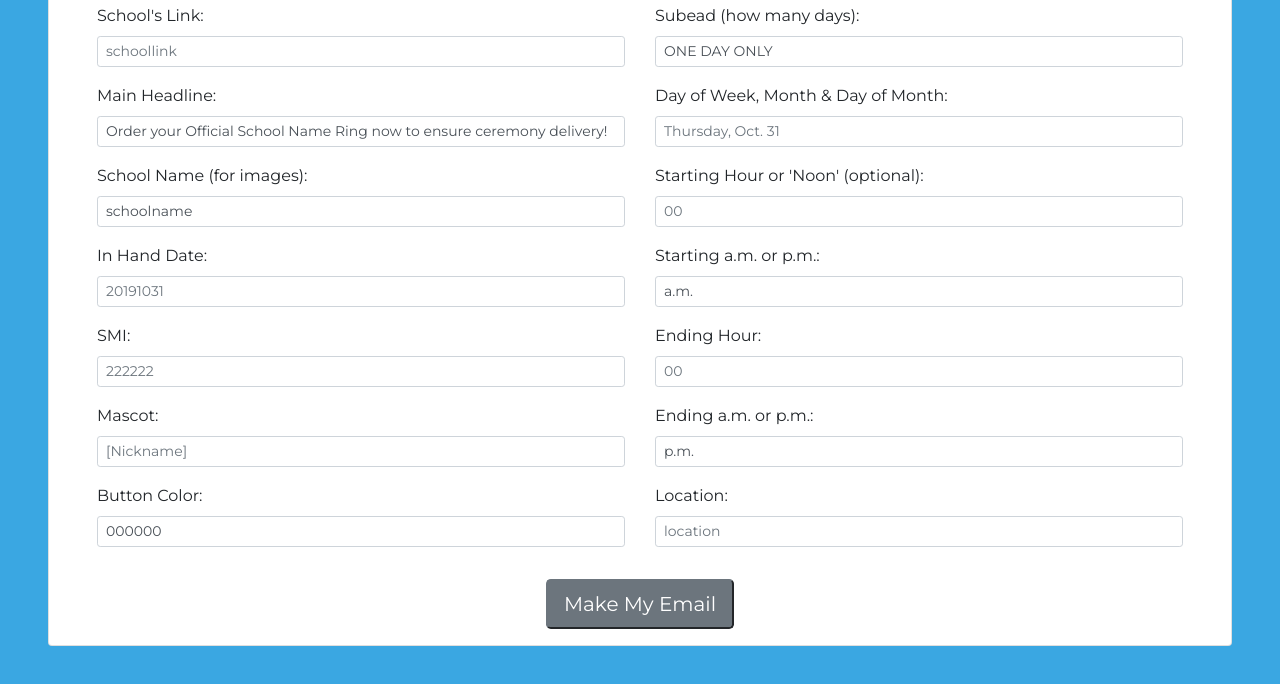
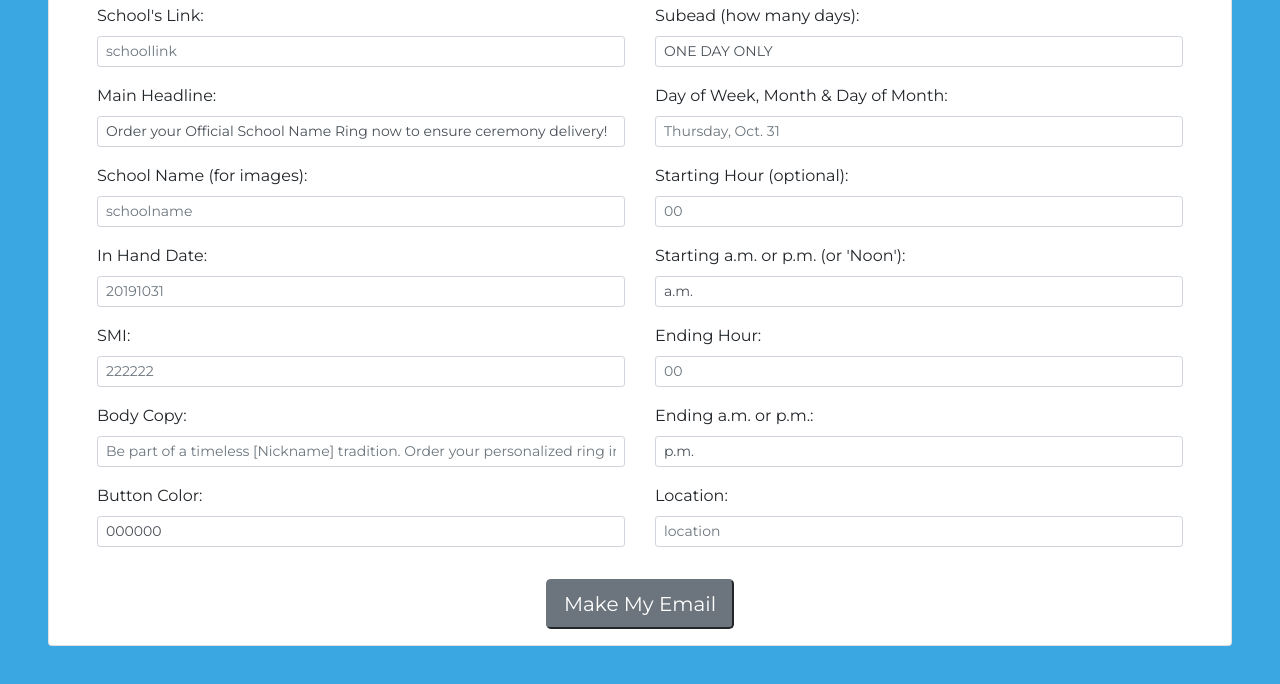
Before and after one commit to thewly/string-replace, a website: page public/form.html in a window 1280 px wide. Shown: the part 136-820 px from the top of the page. Drawn offline with nearby package versions, Linux system fonts and the light colour scheme.

Commit message:
expanded an imput field

```diff
--- a/app.js
+++ b/app.js
@@ -60,7 +60,7 @@ app.get('/replace', (req, res) => {
     result = result.replace('Order your Official School Name Ring now to ensure ceremony delivery!', req.query.schoolnamehead);
     result = result.replace(UTMregex, req.query.UTM);
     result = result.replace(SMIregex, req.query.SMI);
-    result = result.replace('[Nickname]', req.query.nickname);
+    result = result.replace('Be part of a timeless [Nickname] tradition. Order your personalized ring in time for graduation to show your pride and celebrate your success with fellow classmates.', req.query.nickname);
     result = result.replace('ONE DAY ONLY', req.query.days);
     result = result.replace('**Day**, **Month** **#**', req.query.day);
     // result = result.replace('**Month**', req.query.month);
--- a/public/form.html
+++ b/public/form.html
@@ -53,7 +53,7 @@
                 </div>
                 <div class="space">
                   <label for="schoolname">School Name (for images):</label>
-                  <input type="text" id="schoolname" name="schoolname" class="form-control form-control-sm" value="schoolname">
+                  <input type="text" id="schoolname" name="schoolname" class="form-control form-control-sm" placeholder="schoolname">
                 </div>
                 <div class="space">
                   <label for="UTM">In Hand Date:</label>
@@ -64,8 +64,8 @@
                   <input type="text" id="SMI" name="SMI" class="form-control form-control-sm" placeholder="222222">
                 </div>
                 <div class="space">
-                  <label for="nickname">Mascot:</label>
-                  <input type="text" id="nickname" name="nickname" class="form-control form-control-sm" placeholder="[Nickname]">
+                  <label for="nickname">Body Copy:</label>
+                  <input type="text" id="nickname" name="nickname" class="form-control form-control-sm" placeholder="Be part of a timeless [Nickname] tradition. Order your personalized ring in time for graduation to show your pride and celebrate your success with fellow classmates.">
                 </div>
                 <div class="space">
                   <label for="buttoncolor">Button Color:</label>
@@ -94,11 +94,11 @@
                   <input type="text" id="day" name="day" class="form-control form-control-sm" placeholder="Thursday, Oct. 31">
                 </div>
                 <div class="space">
-                  <label for="starthour">Starting Hour or 'Noon' (optional):</label>
+                  <label for="starthour">Starting Hour (optional):</label>
                   <input type="text" id="starthour" name="starthour" class="form-control form-control-sm" placeholder="00">
                 </div>
                 <div class="space">
-                  <label for="am">Starting a.m. or p.m.:</label>
+                  <label for="am">Starting a.m. or p.m. (or 'Noon'):</label>
                   <input type="text" id="am" name="am" class="form-control form-control-sm" value="a.m." required>
                 </div>
                 <div class="space">
```
